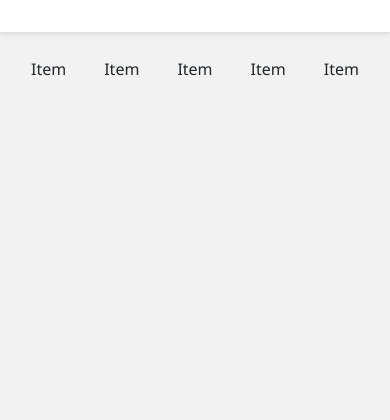
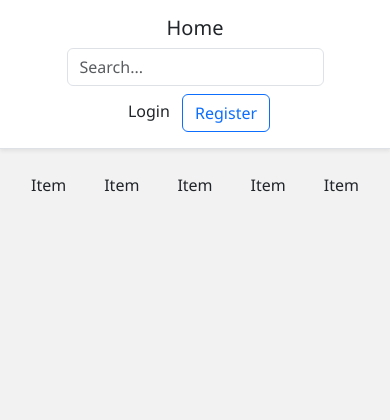
Before and after one commit to raymond-lee093/final_projectRaymondLee, a Django app: page / in a window 390 px wide. Shown: the top 420 px of the page. Run offline with Django 5.2, Linux system fonts and the light colour scheme; some libraries are stand-ins or nearby versions.

Commit message:
Modified header template file and footer template file with a responsive layout and bootstrap CSS.

```diff
--- a/RecipePal/templates/snippets/header.html
+++ b/RecipePal/templates/snippets/header.html
@@ -3,7 +3,7 @@
 <link href="{% static 'main/style.css' %}" rel="stylesheet">
 
 <div class="d-flex p-3 px-md-4 mb-4 bg-white border-bottom shadow-sm">
-    <!-- Medium and larger screens -->
+    <!-- Medium to large screen -->
     <div class="d-none d-md-flex flex-row my-auto flex-grow-1 align-items-center">
         <!-- col1 in flex-row-->
         <h5 class="mr-3 font-weight-normal justify-content-start">
@@ -21,9 +21,9 @@
                 <!-- user is logged in-->
                 {% if request.user.is_authenticated %}
                     <!-- dropdown button for account and logout-->
-                    <div class="btn-group">
+                    <div class="btn-group dropstart">
                         <button class="btn btn-secondary dropdown-toggle" type="button" data-bs-toggle="dropdown" aria-expanded="false">
-                            <img class="account-image rounded-circle m-auto d-block" src="{% static "images/accountBoxIcon.png" %}" alt="account icon logo" width="20" height="20">
+                            <img class="account-image rounded-circle m-auto d-block" src="{% static "images/accountIcon.png" %}" alt="account icon logo" width="22" height="22">
                         </button>
                         <ul class="dropdown-menu dropdown-menu-dark">
                             <li><a class="dropdown-item" href="#">Account</a></li>
@@ -39,4 +39,43 @@
             </nav>
         </div>
     </div>
+
+    <!-- Small to medium screen -->
+    <div class="d-flex d-md-none flex-column mx-auto align-items-center">
+        <!-- row1 in flex-column-->
+        <h5 class="font-weight-normal justify-content-start">
+            <a class="p-2 text-dark" style="text-decoration: none" href="{% url "index" %}">Home</a>
+        </h5>
+        <!-- Search bar -->
+        <!-- row2 in flex-column-->
+        <form class="search-bar mb-2 justify-content-start">
+            {% csrf_token %}
+            <input type="text" class="form-control" name="query" id="id_q_small" placeholder="Search...">
+        </form>
+        <!-- row3 in flex-column-->
+        <div class="d-flex flex-row-reverse flex-grow-1">
+            <nav>
+                <!-- user is logged in-->
+                {% if request.user.is_authenticated %}
+                    <!-- dropdown button for account and logout-->
+                    <div class="btn-group dropstart">
+                        <button class="btn btn-secondary dropdown-toggle" type="button" data-bs-toggle="dropdown" aria-expanded="false">
+                            <img class="account-image rounded-circle m-auto d-block" src="{% static "images/accountIcon.png" %}" alt="account icon logo" width="22" height="22">
+                        </button>
+                        <ul class="dropdown-menu dropdown-menu-dark">
+                            <li><a class="dropdown-item" href="#">Account</a></li>
+                            <li><a class="dropdown-item" href="#">Logout</a></li>
+                        </ul>
+                    </div>
+
+                    <!-- user is logged out-->
+                {% else %}
+                    <a class="p-2 text-dark" style="text-decoration: none" href="#">Login</a>
+                    <a class="btn btn-outline-primary" href="#">Register</a>
+                {% endif %}
+            </nav>
+        </div>
+    </div>
+
+
 </div>
```
